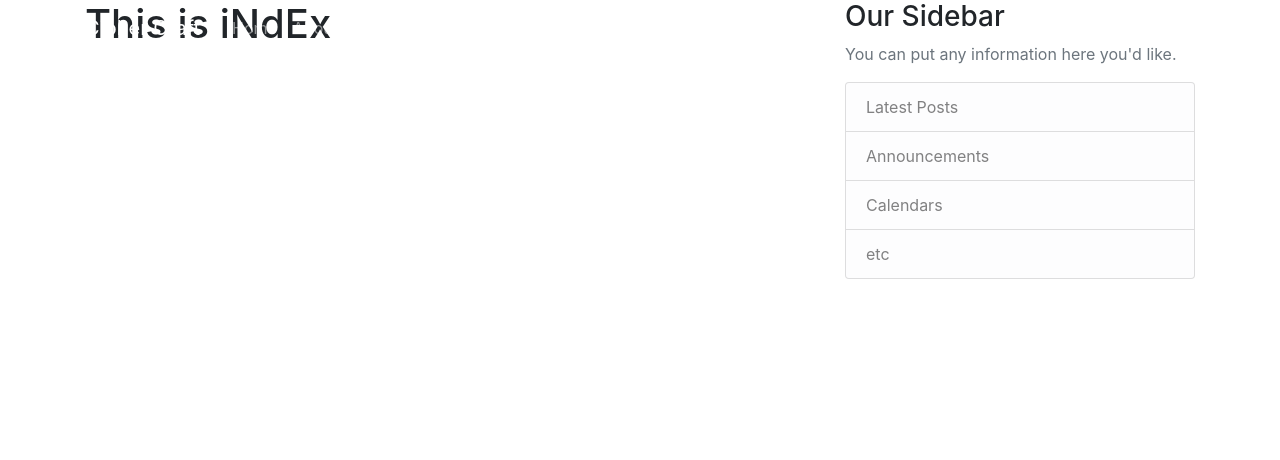
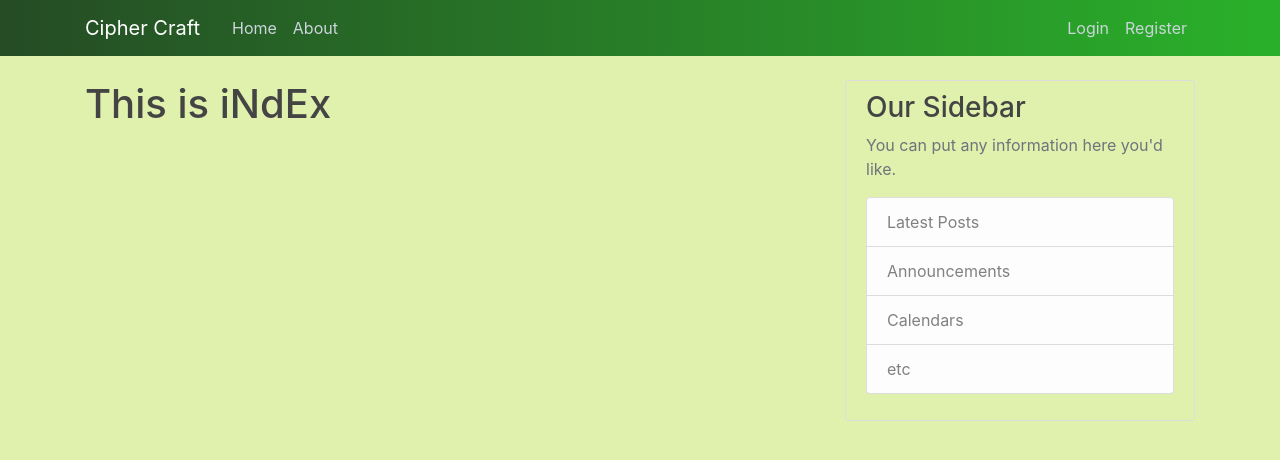
Before and after one commit to KunalDemla/Cipher-Craft, a Django app: page / in a window 1280 px wide. Shown: the top 460 px of the page. Run offline with Django 4.2, Linux system fonts and the light colour scheme; some libraries are stand-ins or nearby versions.

Commit message:
redesigning

```diff
--- a/Cipher_craft/Cipher_craft/urls.py
+++ b/Cipher_craft/Cipher_craft/urls.py
@@ -19,6 +19,6 @@ from django.urls import path,include
 urlpatterns = [
     path('admin/', admin.site.urls),
     path('users/', include('users.urls')),
-    path('ciphers/',include('ciphers.urls')),
+    path('',include('ciphers.urls')),
     path('',include('home.urls')),
 ]
--- a/Cipher_craft/ciphers/templates/ciphers/caesar.html
+++ b/Cipher_craft/ciphers/templates/ciphers/caesar.html
@@ -5,7 +5,7 @@
         <form  method="POST">
             {% csrf_token %}
             <fieldset class="form-group">
-                <legend class="border-bottom mb-4">
+                <legend class="border-bottom mb-4 cipher-heading">
                     Caesar Cipher
                 </legend>
                 {{ form|crispy }}
--- a/Cipher_craft/home/static/home/main.css
+++ b/Cipher_craft/home/static/home/main.css
@@ -1,5 +1,5 @@
 body {
-    background: #fafafa;
+    background: #DFF1AC !important;
     color: #333333;
     margin-top: 5rem;
   }
@@ -12,8 +12,12 @@ body {
     margin: 0;
   }
 
+  .bgcol{
+    background: #DFF1AC !important;
+  }
+
   .bg-steel {
-    background-color: #5f788a;
+    background: linear-gradient(90.27deg, #254A25 -0.97%, #2AAF2A 97.68%);
   }
 
   .site-header .navbar-nav .nav-link {
@@ -82,3 +86,17 @@ body {
   .account-heading {
     font-size: 2.5rem;
   }
+
+  .cipher-heading{
+    background-image: url(https://cdn.discordapp.com/attachments/841730659605282836/1035492899216953354/Heading_bg_new.png);
+    background-repeat: repeat;
+    -webkit-background-clip: text;
+    background-clip: text ;
+    -webkit-text-fill-color: transparent;
+    font-family: 'Himagsikan';
+    font-style: normal;
+    font-weight: 300;
+    font-size: 50px;
+    -webkit-font-smoothing: antialiased;
+    /* line-height: 104px; */
+  }
--- a/Cipher_craft/home/templates/home/base.html
+++ b/Cipher_craft/home/templates/home/base.html
@@ -8,7 +8,7 @@
 
         <!-- Bootstrap CSS -->
         <link rel="stylesheet" href="https://cdn.jsdelivr.net/npm/bootstrap@4.0.0/dist/css/bootstrap.min.css" integrity="sha384-Gn5384xqQ1aoWXA+058RXPxPg6fy4IWvTNh0E263XmFcJlSAwiGgFAW/dAiS6JXm" crossorigin="anonymous">
-        <link rel="stylesheet" href="{% static 'blog/main.css'%}" type="text/css">
+        <link rel="stylesheet" href="{% static 'home/main.css'%}" type="text/css">
         {%if title%}
         <title>
             Cipher Craft - {{title}}
@@ -48,8 +48,8 @@
             </nav>
           </header>
           <main role="main" class="container">
-            <div class="row">
-              <div class="col-md-8">
+            <div class="row bgcol">
+              <div class="col-md-8 bgcol">
                 {%if messages%}
                     {% for message in messages%}
                         <div class="alert alert-{{message.tags}}">
@@ -59,8 +59,8 @@
                 {%endif%}
                 {% block content %}{% endblock %}
               </div>
-              <div class="col-md-4">
-                <div class="content-section">
+              <div class="col-md-4 bgcol">
+                <div class="content-section bgcol">
                   <h3>Our Sidebar</h3>
                   <p class='text-muted'>You can put any information here you'd like.
                     <ul class="list-group">
```
Also changed, not shown: Images/Heading_bg_new.png (added).
